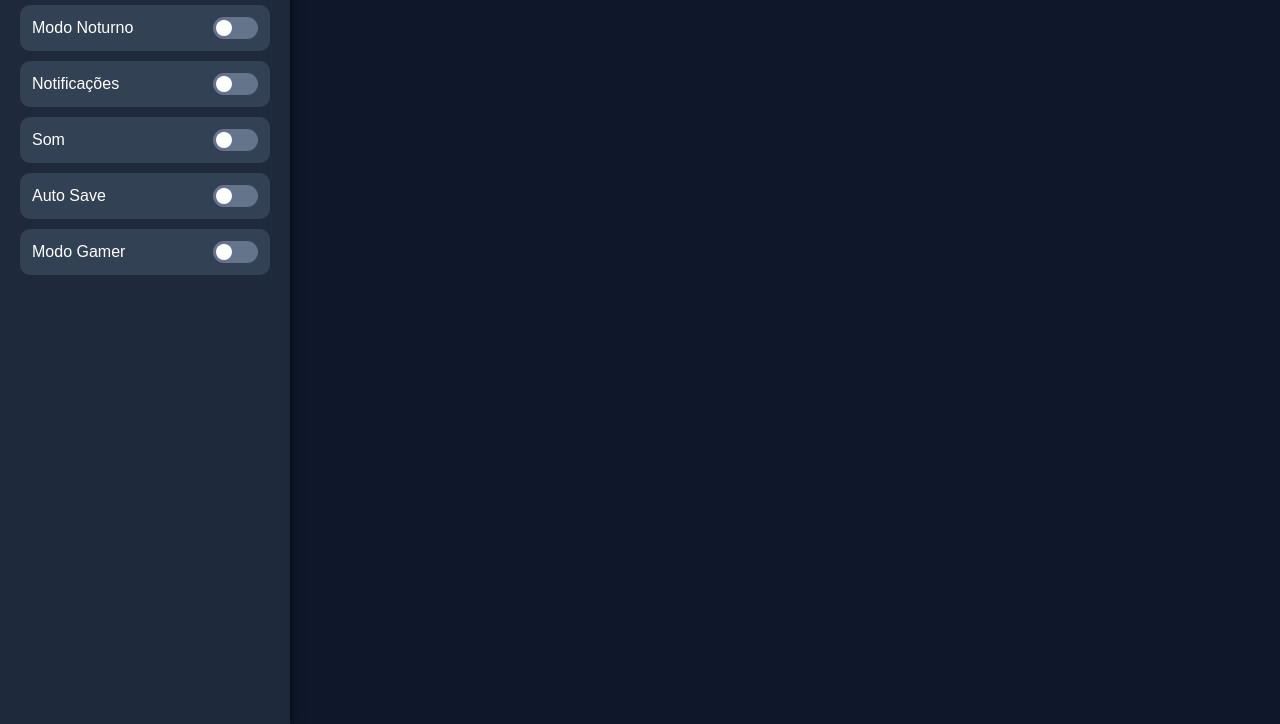
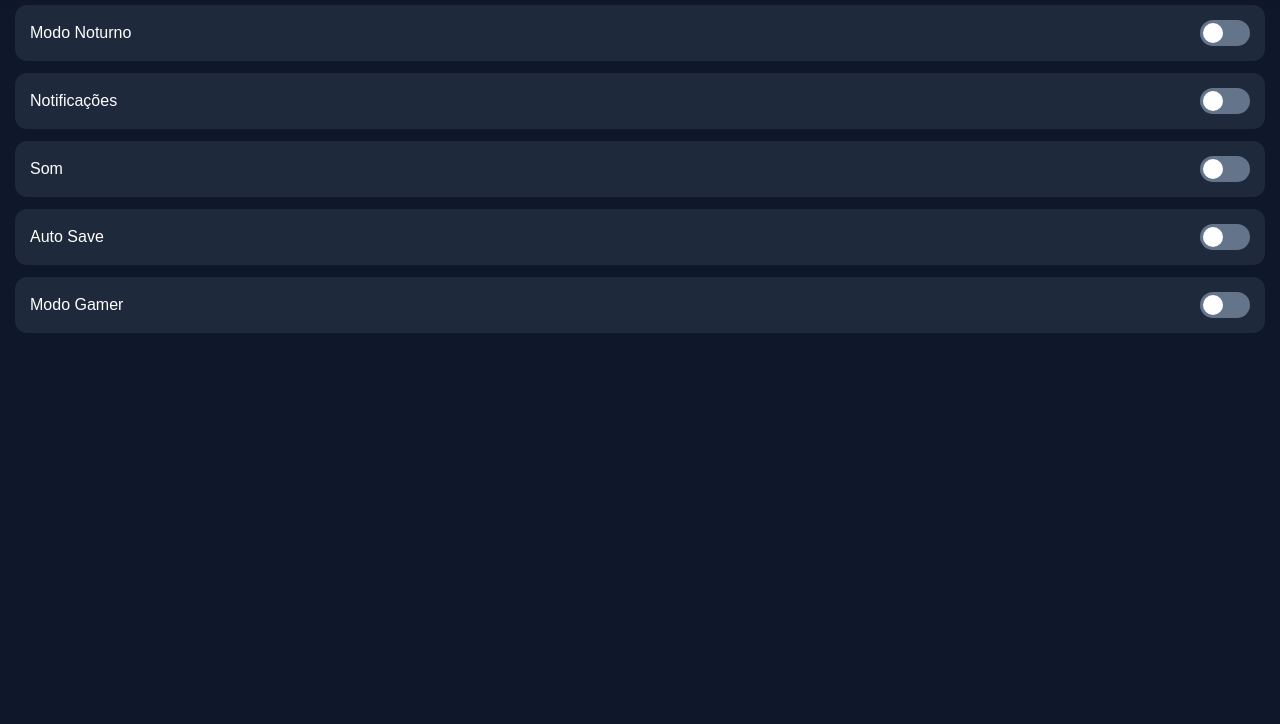
Before and after one commit to YellowblackTeam/RePanel, a plain HTML site: page index.html in a window 1280 px wide. Shown: the part 76-800 px from the top of the page. Drawn offline with Linux system fonts and the light colour scheme.

Commit message:
Update index.html

```diff
--- a/index.html
+++ b/index.html
@@ -2,6 +2,7 @@
 <html lang="pt-BR">
 <head>
 <meta charset="UTF-8">
+<meta name="viewport" content="width=device-width, initial-scale=1.0">
 <title>RePanel</title>
 
 <style>
@@ -12,42 +13,43 @@ body {
     color: white;
 }
 
-.container {
-    display: flex;
-    height: 100vh;
+/* Header */
+.header {
+    padding: 20px;
+    font-size: 22px;
+    font-weight: bold;
+    text-align: center;
+    background: #1e293b;
+    box-shadow: 0 2px 10px rgba(0,0,0,0.5);
 }
 
-.sidebar {
-    width: 250px;
-    background: #1e293b;
-    padding: 20px;
-    box-shadow: 2px 0 10px rgba(0,0,0,0.5);
+/* Lista */
+.list {
+    padding: 15px;
 }
 
-.sidebar h1 {
-    font-size: 22px;
-    margin-bottom: 20px;
-}
-
+/* Item */
 .item {
     display: flex;
     justify-content: space-between;
     align-items: center;
-    background: #334155;
-    padding: 12px;
-    border-radius: 10px;
-    margin-bottom: 10px;
+    background: #1e293b;
+    padding: 15px;
+    border-radius: 12px;
+    margin-bottom: 12px;
     transition: 0.2s;
 }
 
-.item:hover {
-    background: #475569;
+.item:active {
+    transform: scale(0.98);
+    background: #334155;
 }
 
+/* Switch */
 .switch {
     position: relative;
-    width: 45px;
-    height: 22px;
+    width: 50px;
+    height: 26px;
 }
 
 .switch input {
@@ -58,7 +60,6 @@ body {
 
 .slider {
     position: absolute;
-    cursor: pointer;
     top: 0;
     left: 0;
     right: 0;
@@ -69,10 +70,10 @@ body {
 }
 
 .slider:before {
+    content: "";
     position: absolute;
-    content: "";
-    height: 16px;
-    width: 16px;
+    height: 20px;
+    width: 20px;
     left: 3px;
     bottom: 3px;
     background: white;
@@ -85,16 +86,16 @@ input:checked + .slider {
 }
 
 input:checked + .slider:before {
-    transform: translateX(23px);
+    transform: translateX(24px);
 }
 </style>
 </head>
 
 <body>
 
-<div class="container">
-    <div class="sidebar">
-        <h1>RePanel</h1>
+<div class="header">RePanel</div>
+
+<div class="list">
 
     <div class="item">
         <span>Modo Noturno</span>
@@ -137,13 +138,10 @@ input:checked + .slider:before {
     </div>
 
 </div>
-</div>
 
 <script>
-// lista de switches
 const switches = ["switch1","switch2","switch3","switch4","switch5"];
 
-// carregar estado salvo
 switches.forEach(id => {
     const el = document.getElementById(id);
     const saved = localStorage.getItem(id);
@@ -152,7 +150,6 @@ switches.forEach(id => {
         el.checked = true;
     }
 
-    // salvar quando mudar
     el.addEventListener("change", () => {
         localStorage.setItem(id, el.checked);
     });
```
Lines whose indentation alone changed are shown as unchanged.
